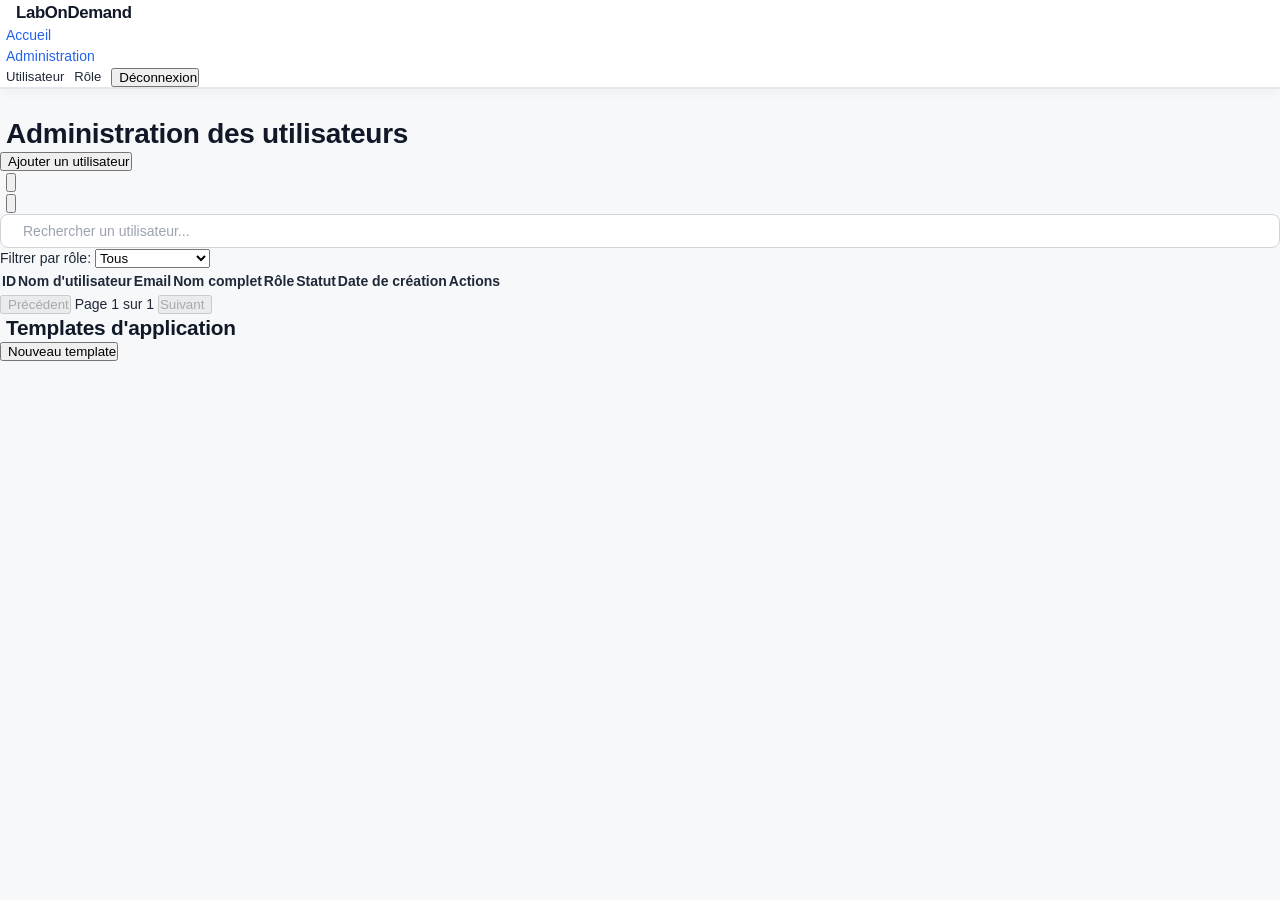
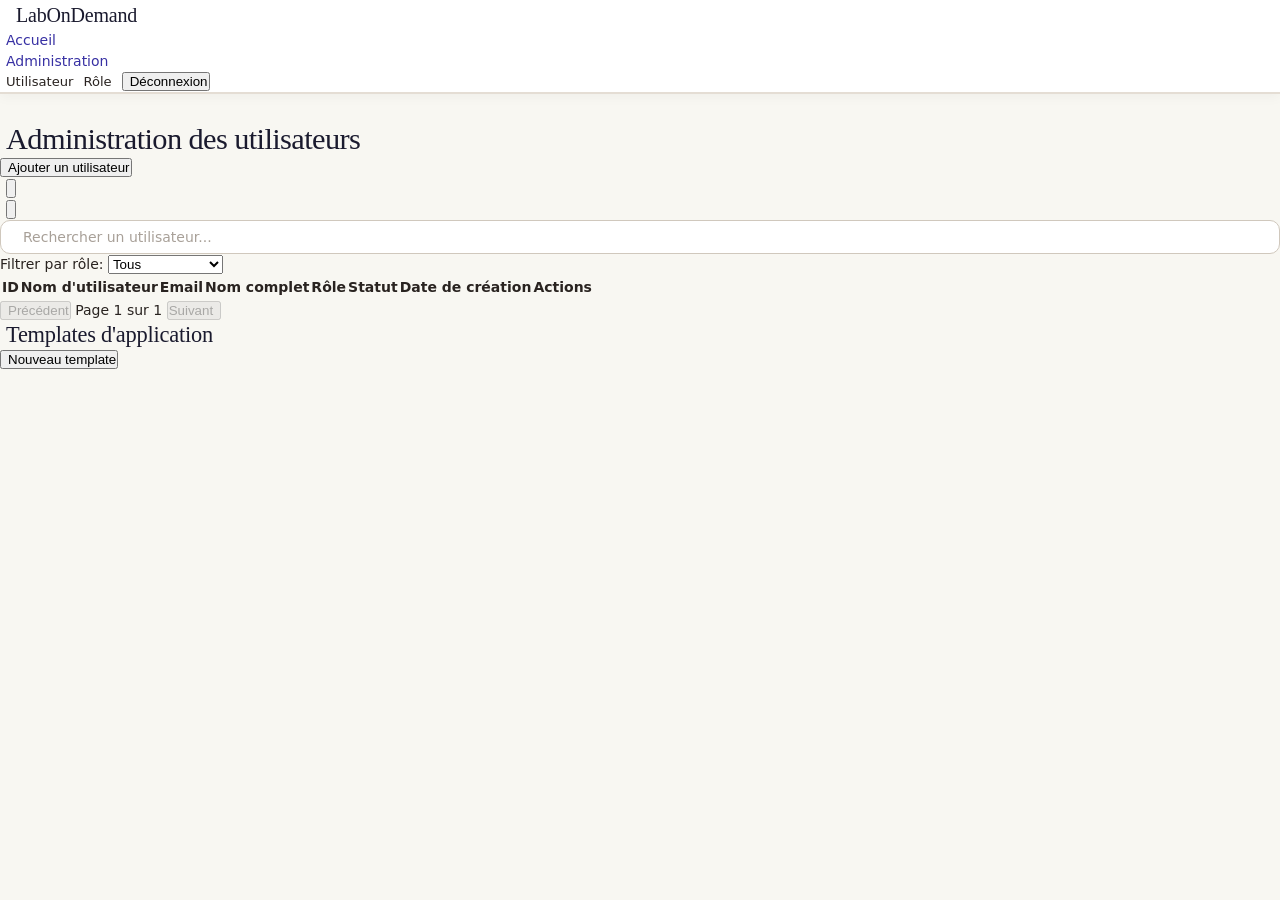

Refactor UI styles and improve typography across frontend

--- a/frontend/style.css
+++ b/frontend/style.css
@@ -5,62 +5,76 @@
 
 /* ── Variables ─────────────────────────────────────────────────────────────── */
 :root {
-  --blue:        #2563EB;
-  --blue-dark:   #1D4ED8;
-  --blue-tint:   #EFF6FF;
-  --blue-mid:    #BFDBFE;
-  --green:       #16A34A;
+  /* ── Primary — Cobalt Indigo ── */
+  --blue:        #3730A3;
+  --blue-dark:   #2E27A0;
+  --blue-tint:   #EEF2FF;
+  --blue-mid:    #C7D2FE;
+
+  /* ── Semantic colors ── */
+  --green:       #15803D;
   --green-tint:  #F0FDF4;
-  --red:         #DC2626;
+  --red:         #B91C1C;
   --red-tint:    #FEF2F2;
-  --amber:       #D97706;
-  --amber-tint:  #FFFBEB;
+  --amber:       #C2770A;
+  --amber-tint:  #FEF3C7;
   --purple:      #7C3AED;
   --purple-tint: #F5F3FF;
-  --cyan:        #0891B2;
-  --cyan-tint:   #ECFEFF;
-  --teal:        #0D9488;
+  --cyan:        #0369A1;
+  --cyan-tint:   #F0F9FF;
+  --teal:        #0F766E;
   --teal-tint:   #F0FDFA;
   --teal-mid:    #99F6E4;
 
-  --gray-50:  #F9FAFB;
-  --gray-100: #F3F4F6;
-  --gray-200: #E5E7EB;
-  --gray-300: #D1D5DB;
-  --gray-400: #9CA3AF;
-  --gray-500: #6B7280;
-  --gray-600: #4B5563;
-  --gray-700: #374151;
-  --gray-800: #1F2937;
-  --gray-900: #111827;
+  /* ── Warm neutral scale ── */
+  --gray-50:  #F8F7F2;
+  --gray-100: #F1EDE6;
+  --gray-200: #E4DDD4;
+  --gray-300: #D0C8BD;
+  --gray-400: #A8A098;
+  --gray-500: #7A716B;
+  --gray-600: #5E5550;
+  --gray-700: #403A35;
+  --gray-800: #292320;
+  --gray-900: #1A1A2E;
 
-  /* Aliases historiques (nécessaires pour les sous-composants JS) */
-  --labondemand-blue:  #003A70;
-  --labondemand-green: #16A34A;
+  /* ── Semantic layout tokens ── */
+  --bg:      #F8F7F2;
+  --surface: #FFFFFF;
+  --border:  #E4DDD4;
+
+  /* ── Shadows — warm indigo-tinted ── */
+  --shadow-sm: 0 1px 3px rgba(26,26,46,0.07), 0 1px 2px rgba(26,26,46,0.04);
+  --shadow-md: 0 4px 16px rgba(26,26,46,0.09), 0 2px 6px rgba(26,26,46,0.05);
+  --shadow-lg: 0 20px 48px rgba(26,26,46,0.13), 0 8px 16px rgba(26,26,46,0.07);
+
+  /* ── Typography ── */
+  --font-display: 'DM Serif Display', Georgia, 'Times New Roman', serif;
+  --font-main:    'Outfit', system-ui, sans-serif;
+  --font:         'Outfit', system-ui, sans-serif;
+  --font-code:    'JetBrains Mono', 'Courier New', Consolas, monospace;
+
+  /* ── Shape & motion ── */
+  --border-radius:    10px;
+  --radius:           10px;
+  --radius-lg:        16px;
+  --radius-sm:        6px;
+  --transition-speed: 0.18s;
+  --transition:       180ms ease;
+
+  /* ── Legacy aliases ── */
+  --labondemand-blue:  #3730A3;
+  --labondemand-green: #15803D;
   --light-blue:        var(--blue-tint);
   --text-dark:         var(--gray-800);
   --text-light:        #FFFFFF;
-  --grey-bg:           #F7F8FA;
+  --grey-bg:           #F8F7F2;
   --grey-border:       var(--gray-200);
-  --shadow-color:      rgba(0,0,0,0.06);
+  --shadow-color:      rgba(55,48,163,0.08);
   --success-color:     var(--green);
-  --warning-color:     #F59E0B;
+  --warning-color:     #C2770A;
   --error-color:       var(--red);
   --disabled-color:    var(--gray-300);
-  --font-main:         'Poppins', sans-serif;
-  --font-code:         'Courier New', Consolas, Monaco, monospace;
-  --border-radius:     8px;
-  --transition-speed:  0.15s;
-
-  --bg:       #F7F8FA;
-  --surface:  #FFFFFF;
-  --border:   #E5E7EB;
-  --shadow-sm: 0 1px 3px rgba(0,0,0,0.08), 0 1px 2px rgba(0,0,0,0.04);
-  --shadow-md: 0 4px 16px rgba(0,0,0,0.08), 0 2px 6px rgba(0,0,0,0.04);
-  --shadow-lg: 0 20px 48px rgba(0,0,0,0.12), 0 8px 16px rgba(0,0,0,0.06);
-  --radius:   8px;
-  --font:     'Poppins', sans-serif;
-  --transition: 150ms ease;
 }
 
 /* ── Dark mode ─────────────────────────────────────────────────────────────── */
@@ -73,6 +87,11 @@
   --bg:      #0C0F16;
   --surface: #131720;
   --border:  #202840;
+
+  /* ── Primary color — lighter indigo for dark bg readability ── */
+  --blue:      #6366F1;
+  --blue-dark: #4F46E5;
+  --blue-tint: #0D1226;
 
   /* ── Gray scale — inverted for dark backgrounds ── */
   --gray-50:  #111827;   /* was lightest bg → darkest bg   */
@@ -114,6 +133,9 @@
     --bg:      #0C0F16;
     --surface: #131720;
     --border:  #202840;
+    --blue:      #6366F1;
+    --blue-dark: #4F46E5;
+    --blue-tint: #0D1226;
     --gray-50:  #111827;
     --gray-100: #1A2035;
     --gray-200: #202840;
@@ -258,8 +280,18 @@ h1, h2, h3, h4, h5 {
   line-height: 1.25;
 }
 
-h1 { font-size: 1.75rem; }
-h2 { font-size: 1.3rem; }
+h1 {
+  font-family: var(--font-display);
+  font-size: 1.9rem;
+  font-weight: 400;
+  letter-spacing: -0.02em;
+  line-height: 1.2;
+}
+h2 {
+  font-family: var(--font-display);
+  font-size: 1.4rem;
+  font-weight: 400;
+}
 h3 { font-size: 1.05rem; }
 
 p.subtitle {
@@ -303,19 +335,20 @@ header {
 }
 
 .logo {
-  font-size: 1.05rem;
-  font-weight: 800;
+  font-family: var(--font-display, 'DM Serif Display', serif);
+  font-size: 1.25rem;
+  font-weight: 400;
   color: var(--gray-900);
   display: flex;
   align-items: center;
   gap: 10px;
-  letter-spacing: -0.02em;
+  letter-spacing: -0.01em;
   white-space: nowrap;
 }
 
 .logo-icon {
   font-size: 1.35rem;
-  background: linear-gradient(135deg, #2563EB 0%, #6366F1 100%);
+  background: linear-gradient(135deg, #3730A3 0%, #6366F1 100%);
   -webkit-background-clip: text;
   -webkit-text-fill-color: transparent;
   background-clip: text;
@@ -451,7 +484,7 @@ main {
 }
 .btn-primary:hover {
   background: var(--blue-dark);
-  box-shadow: 0 4px 12px rgba(37,99,235,0.25);
+  box-shadow: 0 4px 12px rgba(55,48,163,0.25);
 }
 
 .btn-secondary {
@@ -600,10 +633,10 @@ main {
 
 /* ── Hero ───────────────────────────────────────────────────────────────────── */
 .dashboard-hero {
-  background: linear-gradient(135deg, #EEF5FF 0%, #F5F9FF 50%, #F0FDF4 100%);
-  border: 1px solid #DBEAFE;
+  background: linear-gradient(135deg, #EEEEFF 0%, #F4F3FE 50%, #F0FDF4 100%);
+  border: 1px solid #C7D2FE;
   border-radius: 12px;
-  box-shadow: 0 2px 12px rgba(37,99,235,0.07), 0 1px 3px rgba(0,0,0,0.04);
+  box-shadow: 0 2px 12px rgba(55,48,163,0.07), 0 1px 3px rgba(0,0,0,0.04);
   margin-bottom: 20px;
   overflow: hidden;
   display: grid;
@@ -651,13 +684,13 @@ main {
 .btn-hero.btn-primary {
   padding: 11px 22px;
   font-size: 0.9rem;
-  box-shadow: 0 4px 14px rgba(37,99,235,0.3);
+  box-shadow: 0 4px 14px rgba(55,48,163,0.3);
 }
 
 .btn-hero.btn-ghost {
   background: rgba(255,255,255,0.7);
   backdrop-filter: blur(8px);
-  border-color: rgba(37,99,235,0.2);
+  border-color: rgba(55,48,163,0.2);
   color: var(--blue);
 }
 .btn-hero.btn-ghost:hover {
@@ -668,7 +701,7 @@ main {
 .hero-stats {
   display: grid;
   grid-template-columns: repeat(4, 1fr);
-  border-top: 1px solid #DBEAFE;
+  border-top: 1px solid #C7D2FE;
   background: rgba(255,255,255,0.55);
   backdrop-filter: blur(4px);
 }
@@ -677,7 +710,7 @@ main {
   .hero-stats {
     grid-template-columns: repeat(2, 1fr);
     border-top: none;
-    border-left: 1px solid #DBEAFE;
+    border-left: 1px solid #C7D2FE;
     min-width: 260px;
     background: rgba(255,255,255,0.5);
   }
@@ -688,7 +721,7 @@ main {
   display: flex;
   flex-direction: column;
   gap: 6px;
-  border-right: 1px solid #DBEAFE;
+  border-right: 1px solid #C7D2FE;
   transition: background 0.15s ease;
 }
 .hero-stat:last-child { border-right: none; }
@@ -699,7 +732,7 @@ main {
     border-right: none;
     border-bottom: 1px solid #DBEAFE;
   }
-  .hero-stat:nth-child(odd) { border-right: 1px solid #DBEAFE; }
+  .hero-stat:nth-child(odd) { border-right: 1px solid #C7D2FE; }
   .hero-stat:last-child, .hero-stat:nth-last-child(2):nth-child(odd) {
     border-bottom: none;
   }
@@ -786,8 +819,8 @@ main {
 }
 
 .stat-compact {
-  background: #F0F9FF;
-  border: 1px solid #BAE6FD;
+  background: #EEF2FF;
+  border: 1px solid #C7D2FE;
   border-radius: var(--radius);
   padding: 14px 12px;
   display: flex;
@@ -1640,7 +1673,7 @@ main {
 
 .search-box:focus-within {
   border-color: var(--blue);
-  box-shadow: 0 0 0 3px rgba(37,99,235,0.1);
+  box-shadow: 0 0 0 3px rgba(55,48,163,0.1);
 }
 
 .search-box i { color: var(--gray-400); font-size: 0.85rem; margin: 0; flex-shrink: 0; }
@@ -1711,14 +1744,14 @@ main {
   content: '';
   position: absolute;
   inset: 0;
-  background: linear-gradient(135deg, rgba(37,99,235,0.04) 0%, transparent 60%);
+  background: linear-gradient(135deg, rgba(55,48,163,0.04) 0%, transparent 60%);
   opacity: 0;
   transition: opacity 0.2s ease;
 }
 
 .service-card:hover {
   border-color: var(--blue-mid);
-  box-shadow: 0 8px 24px rgba(37,99,235,0.12), 0 2px 8px rgba(37,99,235,0.06);
+  box-shadow: 0 8px 24px rgba(55,48,163,0.12), 0 2px 8px rgba(55,48,163,0.06);
   transform: translateY(-3px);
 }
 
@@ -1819,7 +1852,7 @@ main {
 .form-group select:focus {
   outline: none;
   border-color: var(--blue);
-  box-shadow: 0 0 0 3px rgba(37,99,235,0.1);
+  box-shadow: 0 0 0 3px rgba(55,48,163,0.1);
 }
 
 .form-group select {
